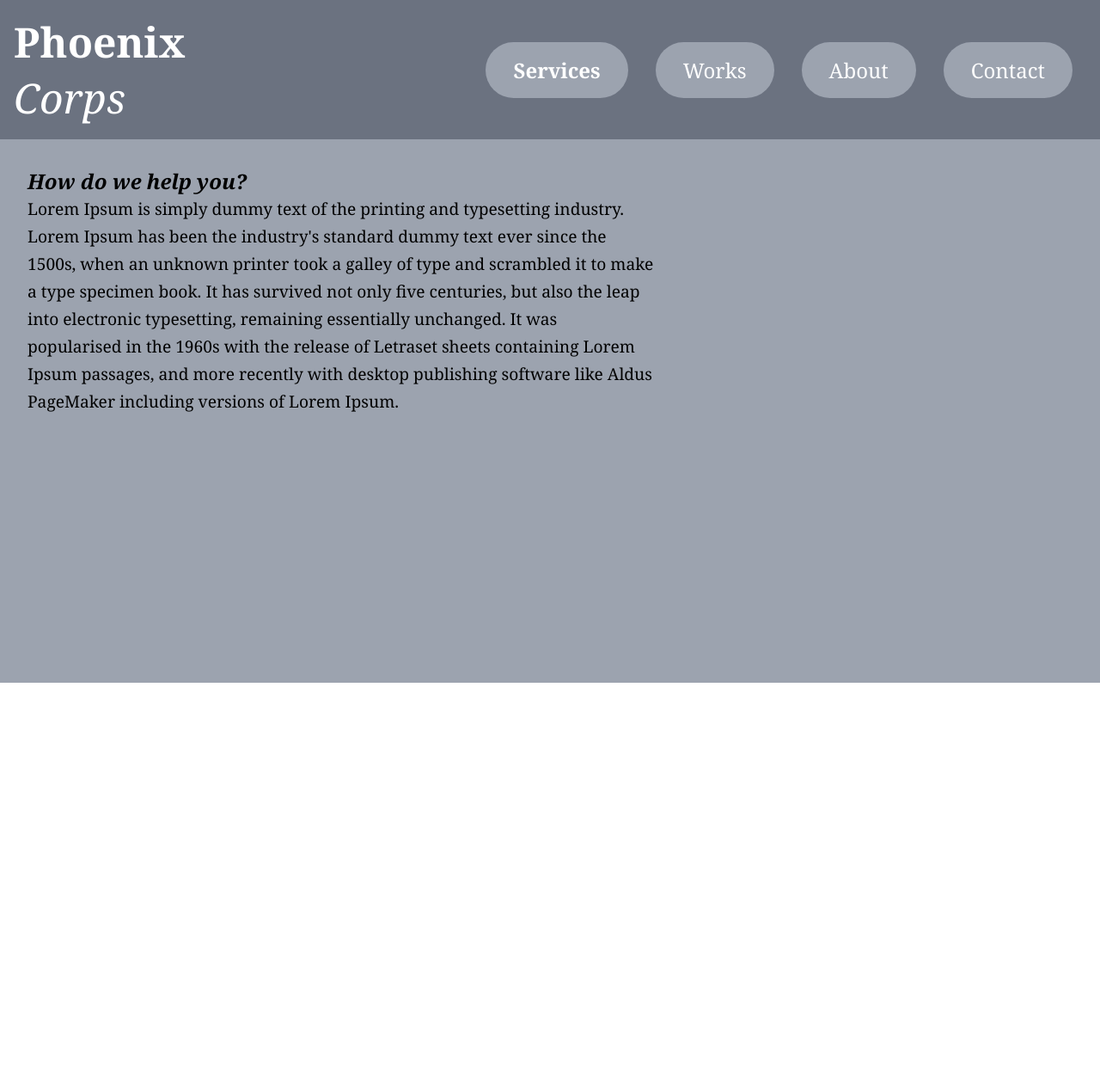
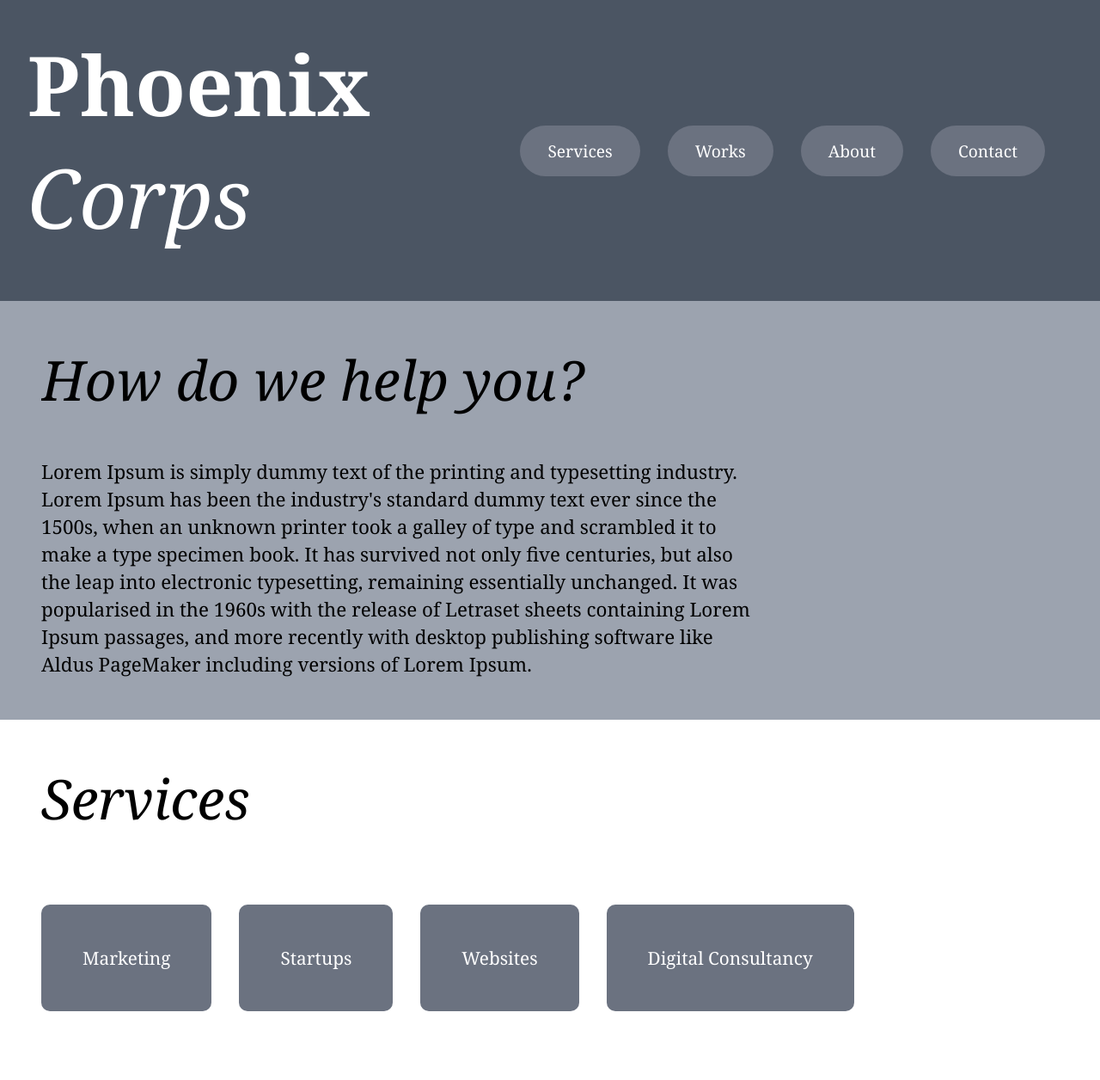
Before and after one commit to Anish-JS/website_beta, a plain HTML site: page index.html in a window 1280 px wide. Shown: the whole page at 86% size. Before the commit the page ends 800 px from the top, so only its background shows below. Drawn offline with Linux system fonts and the light colour scheme.

Commit message:
header+sections
changes made

```diff
--- a/index.html
+++ b/index.html
@@ -1,18 +1,24 @@
 <!DOCTYPE html>
 <html lang="en">
-
   <head>
-    <meta charset="UTF-8">
-    <meta http-equiv="X-UA-Compatible" content="IE=edge">
-    <meta name="viewport" content="width=device-width, initial-scale=1.0">
+    <meta charset="UTF-8" />
+    <meta http-equiv="X-UA-Compatible" content="IE=edge" />
+    <meta name="viewport" content="width=device-width, initial-scale=1.0" />
     <title>Phoenix Corps</title>
     <link rel="stylesheet" href="styles.css" />
+    <script src="https://kit.fontawesome.com/a076d05399.js"></script>
+    <link
+      rel="stylesheet"
+      href="https://cdnjs.cloudflare.com/ajax/libs/font-awesome/4.7.0/css/font-awesome.min.css"
+    />
   </head>
 
   <body>
     <div class="container">
       <nav class="navigation container">
-            <div class="nav-brand">Phoenix <br><span class="subtitle">Corps</span></div>
+        <div class="nav-brand">
+          Phoenix <br /><span class="subtitle">Corps</span>
+        </div>
         <ul class="non-bullet">
           <li class="list-inline">
             <a href="index.html" class="active">Services</a>
@@ -24,19 +30,36 @@
       </nav>
     </div>
 
-    <div>
-        <section class="general-section">
-            <h3>How do we help you?</h3>
-            <p class="content">Lorem Ipsum is simply dummy text of the printing and typesetting industry. Lorem Ipsum has been the
-                industry's standard dummy text ever since the 1500s, when an unknown printer took a galley of type and
-                scrambled it to make a type specimen book. It has survived not only five centuries, but also the leap
-                into electronic typesetting, remaining essentially unchanged. It was popularised in the 1960s with the
-                release of Letraset sheets containing Lorem Ipsum passages, and more recently with desktop publishing
-                software like Aldus PageMaker including versions of Lorem Ipsum.</p>
+    <div class="body-container">
+      <section class="general-section about">
+        <div class="header">How do we help you?</div>
+        <p class="content">
+          Lorem Ipsum is simply dummy text of the printing and typesetting
+          industry. Lorem Ipsum has been the industry's standard dummy text ever
+          since the 1500s, when an unknown printer took a galley of type and
+          scrambled it to make a type specimen book. It has survived not only
+          five centuries, but also the leap into electronic typesetting,
+          remaining essentially unchanged. It was popularised in the 1960s with
+          the release of Letraset sheets containing Lorem Ipsum passages, and
+          more recently with desktop publishing software like Aldus PageMaker
+          including versions of Lorem Ipsum.
+        </p>
       </section>
     </div>
 
+    <div class="body-container">
+      <section class="general-section">
+        <div class="header">Services</div>
 
+        <ul class="non-bullet">
+          <li class="services">
+            <a href="index.html" class="active">Marketing</a>
+          </li>
+          <li class="services"><a href="#">Startups</a></li>
+          <li class="services"><a href="#">Websites</a></li>
+          <li class="services"><a href="#">Digital Consultancy</a></li>
+        </ul>
+      </section>
+    </div>
   </body>
-
 </html>
--- a/styles.css
+++ b/styles.css
@@ -1,79 +1,127 @@
-*{
+* {
   margin: 0;
+  box-sizing: border-box;
   padding: 0;
-    /* box-sizing: border-box; */
+  max-width: 100%;
+  overflow-x: hidden;
+}
+.container {
+  background-color: #4b5563;
+  padding: 1rem;
+}
+body {
+  font-family: Cambria, Cochin, Georgia, Times, "Times New Roman", serif;
 }
 
-:root{
-}
-body{
-    font-family: Cambria, Cochin, Georgia, Times, 'Times New Roman', serif;
+.non-bullet {
+  list-style: none;
+  display: flex;
 }
 
-.non-bullet{
-    list-style:none
+.nav-brand {
+  font-size: 6rem;
+  font-weight: bold;
+  color: white;
+  margin-right: 1rem;
+  margin-bottom: 1.5rem;
+}
+.subtitle {
+  font-weight: lighter;
+  font-style: italic;
+}
+.navigation {
+  display: flex;
+  align-items: center;
+  justify-content: space-between;
+  flex: 1;
+  flex-wrap: wrap;
 }
 
-.nav-brand{
-    font-weight: bold;
-    font-size:3rem;
-
+ul {
+  visibility: hidden;
 }
 
-.subtitle{
-    font-style: italic;
-    font-weight: lighter;
+.body-container {
+  /* margin: 1rem;
+  margin-top: 2rem; */
 }
 
-.navigation{
-    padding: 1rem;
-    display: flex;
-    flex-wrap: wrap;
-     justify-content:space-between;
-    flex-direction: row;
-    color: white;
-    background-color: #6B7280;
-    align-items: center;
+.general-section {
+  padding: 3rem;
 }
 
-.non-bullet{
-    text-align: center;
-    display: flex;
-    align-items: center;
+.content {
+  width: 70%;
+  line-height: 2rem;
+  font-size: 1.4rem;
 }
 
-.list-inline{
-    padding: 1rem;
-    font-size: 1.5rem;
+.about {
+  background-color: #9ca3af;
 }
-.list-inline a{
+
+.header {
+  font-size: 4rem;
+  font-style: italic;
+  margin-bottom: 3rem;
+}
+
+.service_tiles {
+  flex-direction: row;
+  flex-wrap: wrap;
+  justify-content: flex-start;
+  align-items: center;
+  flex: 2;
+}
+
+.services {
+  margin-right: 2rem;
+  margin-top: 2rem;
+  margin-bottom: 2rem;
+}
+
+.services a {
+  text-decoration: none;
+  border-radius: 10px;
+  display: flex;
+  flex: 2;
+  flex-wrap: wrap;
+  background-color: #6b7280;
+  color: white;
+  padding: 3rem;
+  font-size: 1.3rem;
+}
+@media (min-width: 600px) {
+  ul {
+    visibility: visible;
+  }
+  .list-inline {
+    display: flex;
+    flex-direction: row;
+  }
+
+  .list-inline a {
+    display: flex;
+    flex: 1;
     text-decoration: none;
     border-radius: 5rem;
     padding-left: 2rem;
     padding-right: 2rem;
+    font-size: 1.2rem;
     padding-top: 1rem;
     padding-bottom: 1rem;
-    background-color: #9CA3AF;
+    background-color: #6b7280;
     color: white;
-}
-.active{
-    font-weight:600;
+    margin-right: 2rem;
   }
 
-h3{
-    font-size: 1.5rem;
-    font-style:oblique;
-
+  .list-inline a:hover {
+    background-color: #9ca3af;
   }
-.content{
-    width: 60%;
-    line-height: 2rem;
-    font-size: 1.2rem;
+  .navigation {
+    display: flex;
+    justify-content: space-between;
+    flex: 1;
+    flex-wrap: wrap;
   }
-
-.general-section{
-    padding: 2rem;
-    background-color: #9CA3AF;
-     height: 71vh;
-
 }
```
Lines whose indentation alone changed are shown as unchanged.
